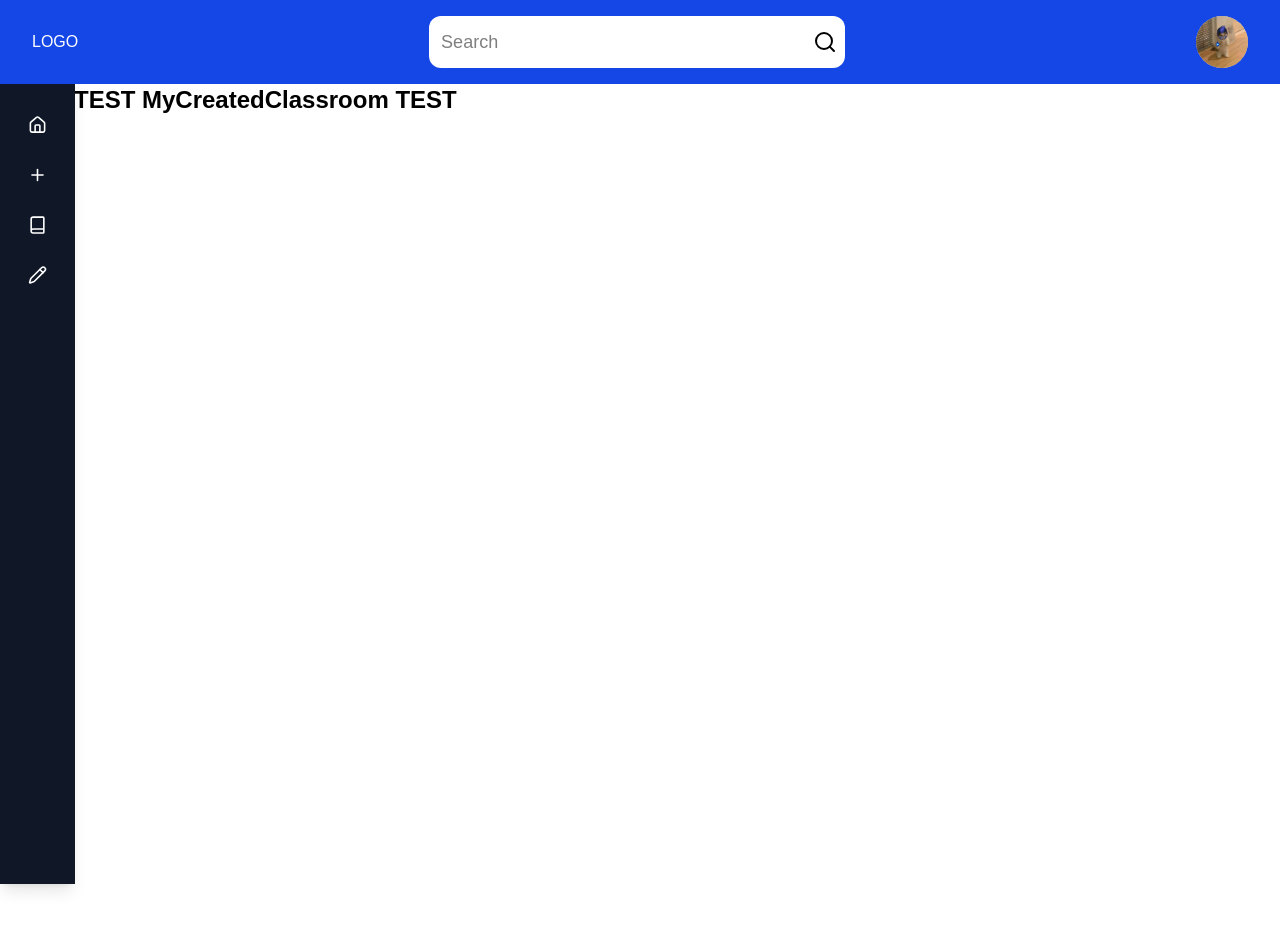
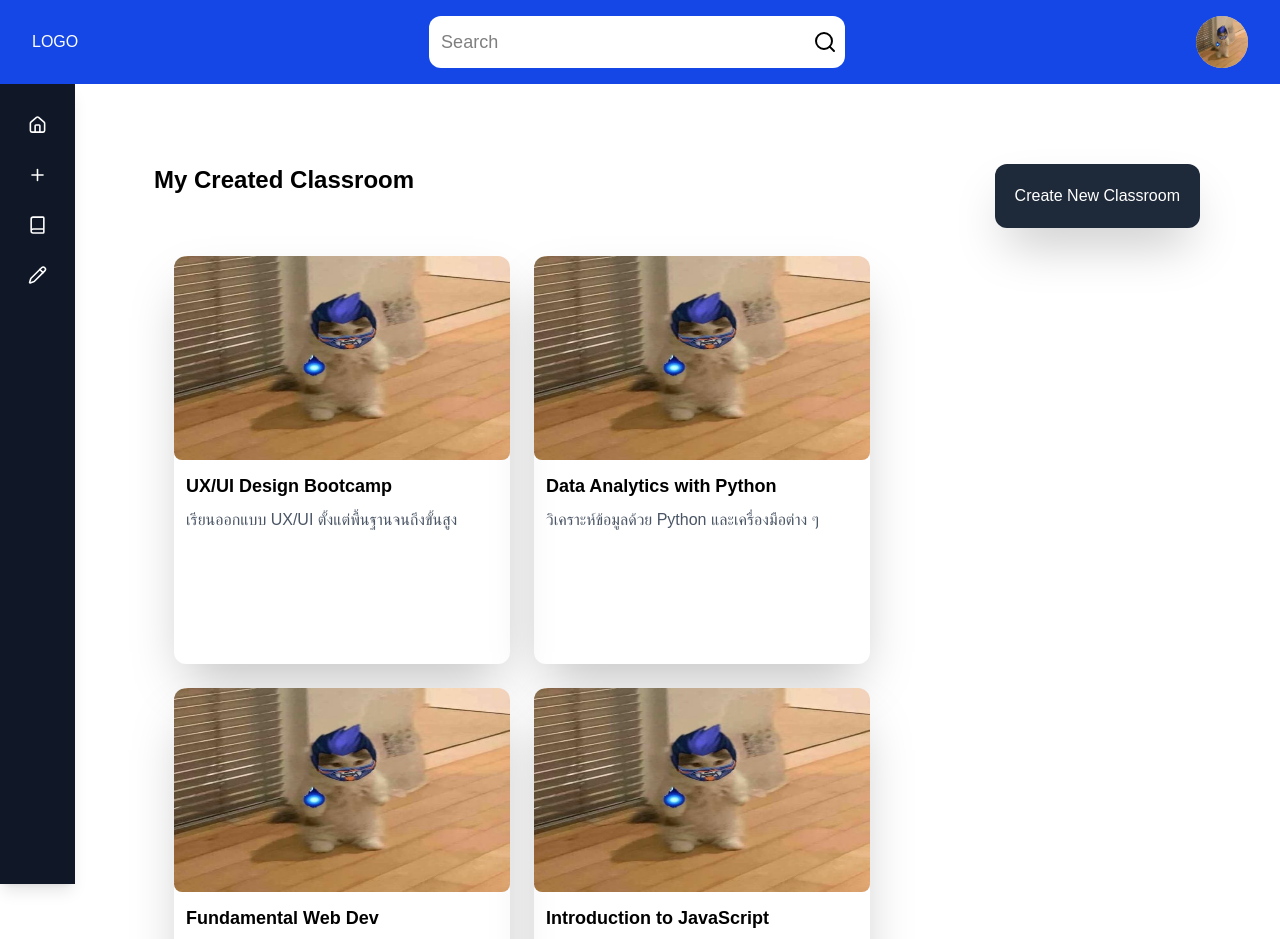
Before and after one commit to CS371-Project-Management/CS371-Frontend, a Next.js app: page /user/my_created_classroom in a window 1280 px wide. Shown: the top 939 px of the page. Before the commit the page ends 800 px from the top, so only its background shows below. Built offline with nearby package versions, Linux system fonts and the light colour scheme.

Commit message:
do_user_my_created_classroom_and_add_components_modals_CreateClassroom

```diff
--- a/app/user/my_created_classroom/page.tsx
+++ b/app/user/my_created_classroom/page.tsx
@@ -1,10 +1,69 @@
 "use client";
 
+import Card from "@/components/Card";
+import ModalCreateClassroom from "@/components/modals/CreateClassroom";
+import { BookOpen, Code, Database, Palette } from "lucide-react";
+import { useState } from "react";
+
+const courses = [
+    {
+        title: 'UX/UI Design Bootcamp',
+        description: 'เรียนออกแบบ UX/UI ตั้งแต่พื้นฐานจนถึงขั้นสูง',
+        image: '/images/image.jpg',
+        icon: <Palette size={24} />,
+    },
+    {
+        title: 'Data Analytics with Python',
+        description: 'วิเคราะห์ข้อมูลด้วย Python และเครื่องมือต่าง ๆ',
+        image: '/images/image.jpg',
+        icon: <Database size={24} />,
+    },
+    {
+        title: 'Fundamental Web Dev',
+        description: 'HTML5 และ CSS3 สำหรับมือใหม่',
+        image: '/images/image.jpg',
+        icon: <Code size={24} />,
+    },
+    {
+        title: 'Introduction to JavaScript',
+        description: 'พื้นฐานการเขียนโปรแกรมด้วย JavaScript',
+        image: '/images/image.jpg',
+        icon: <Code size={24} />,
+    },
+    {
+        title: 'Web App Development with Node.js',
+        description: 'เรียนรู้ Node.js และ Express',
+        image: '/images/image.jpg',
+        icon: <BookOpen size={24} />,
+    },
+];
+
 export default function MyCreatedClassroomPage() {
-  return (
-    <div>
-        <h2 className="text-2xl font-bold mb-4">TEST MyCreatedClassroom TEST</h2>
+    const [isModalOpen, setIsModalOpen] = useState(false);
 
-    </div>
-  );
+    return (
+        <div className="m-20">
+            <div className="flex justify-between">
+                <h2 className="text-2xl font-bold mb-15">My Created Classroom</h2>
+
+                <button className="bg-gray-800 p-5 h-fit rounded-xl text-white shadow-2xl"
+                    onClick={() => {setIsModalOpen(true)}}>
+                    Create New Classroom
+                </button>
+            </div>
+
+            <div className="flex flex-wrap gap-6 ml-5">
+                    {courses.map((course, index) => (
+                        <div key={index}>
+                            <Card image={course.image} title={course.title} description={course.description}></Card>
+                        </div>
+                    ))}
+            </div>
+
+            <ModalCreateClassroom
+                isOpen={isModalOpen}
+                onClose={() => {setIsModalOpen(false)}}>
+            </ModalCreateClassroom>
+        </div>
+    );
 }
--- /dev/null
+++ b/components/modals/CreateClassroom.tsx
@@ -0,0 +1,71 @@
+"use client";
+
+import { useState } from "react";
+import { Home, Plus, Book, Pencil, Upload } from "lucide-react";
+
+interface ModalProps {
+    isOpen: boolean;
+    onClose: () => void;
+}
+
+export default function ModalCreateClassroom({ isOpen, onClose }: ModalProps) {
+    if (!isOpen) return null;
+    const [isPrivate, setIsPrivate] = useState(false);
+
+    return (
+        <div className="fixed inset-0 z-1 flex items-center justify-center bg-black/50 backdrop-blur-sm text-black">
+            <div className="bg-white p-6 rounded-2xl shadow-xl w-[600px]">
+                <h2 className="text-xl font-bold mb-4">CREATE NEW CLASSROOM</h2>
+
+                <div className="mb-4">
+                    <label className="block text-sm font-bold mb-1">Classroom name</label>
+                    <input
+                        type="text"
+                        placeholder="Classroom name"
+                        className="text-sm w-full p-3 border border-gray-300 rounded-lg focus:outline-none focus:ring-2 focus:ring-blue-500"
+                    />
+                </div>
+
+                <div className="mb-4">
+                    <label className="block text-sm font-bold mb-1">Cover Photo</label>
+                    <div className="border-2 border-dashed border-gray-300 rounded-lg flex flex-col items-center justify-center p-6 cursor-pointer hover:border-blue-500">
+                        <Upload className="w-8 h-8 text-gray-500" />
+                        <span className="text-gray-500 text-sm">Add cover photo</span>
+                    </div>
+                </div>
+
+                <div className="mb-4">
+                    <label className="block text-sm font-bold mb-1">Description</label>
+                    <textarea
+                        placeholder="Description"
+                        className="text-sm w-full p-3 border border-gray-300 rounded-lg focus:outline-none focus:ring-2 focus:ring-blue-500 resize-none h-24"
+                    ></textarea>
+                </div>
+
+                <div className="flex justify-end items-center gap-3 mb-4">
+                    <span className="text-sm font-semibold">Private</span>
+                    <label className="flex items-center cursor-pointer">
+                        <input
+                        type="checkbox"
+                        checked={isPrivate}
+                        onChange={() => setIsPrivate(!isPrivate)}
+                        className="hidden"
+                        />
+                        <div className={`w-11 h-5 flex items-center bg-blue-200 rounded-full p-1 transition-all ${isPrivate ? "bg-blue-700" : ""}`}>
+                            <div className={`bg-white w-4 h-4 rounded-full shadow-md transform transition-all ${isPrivate ? "translate-x-5" : ""}`}></div>
+                        </div>
+                    </label>
+                </div>
+
+                <div className="flex justify-between">
+                    <button onClick={onClose} className="px-4 py-2 bg-gray-200 text-black rounded-lg hover:bg-gray-300">
+                        Cancel
+                    </button>
+                    <button className="px-4 py-2 bg-black text-white rounded-lg hover:bg-gray-800">
+                        Save
+                    </button>
+                </div>
+            </div>
+        </div>
+    );
+};
```
